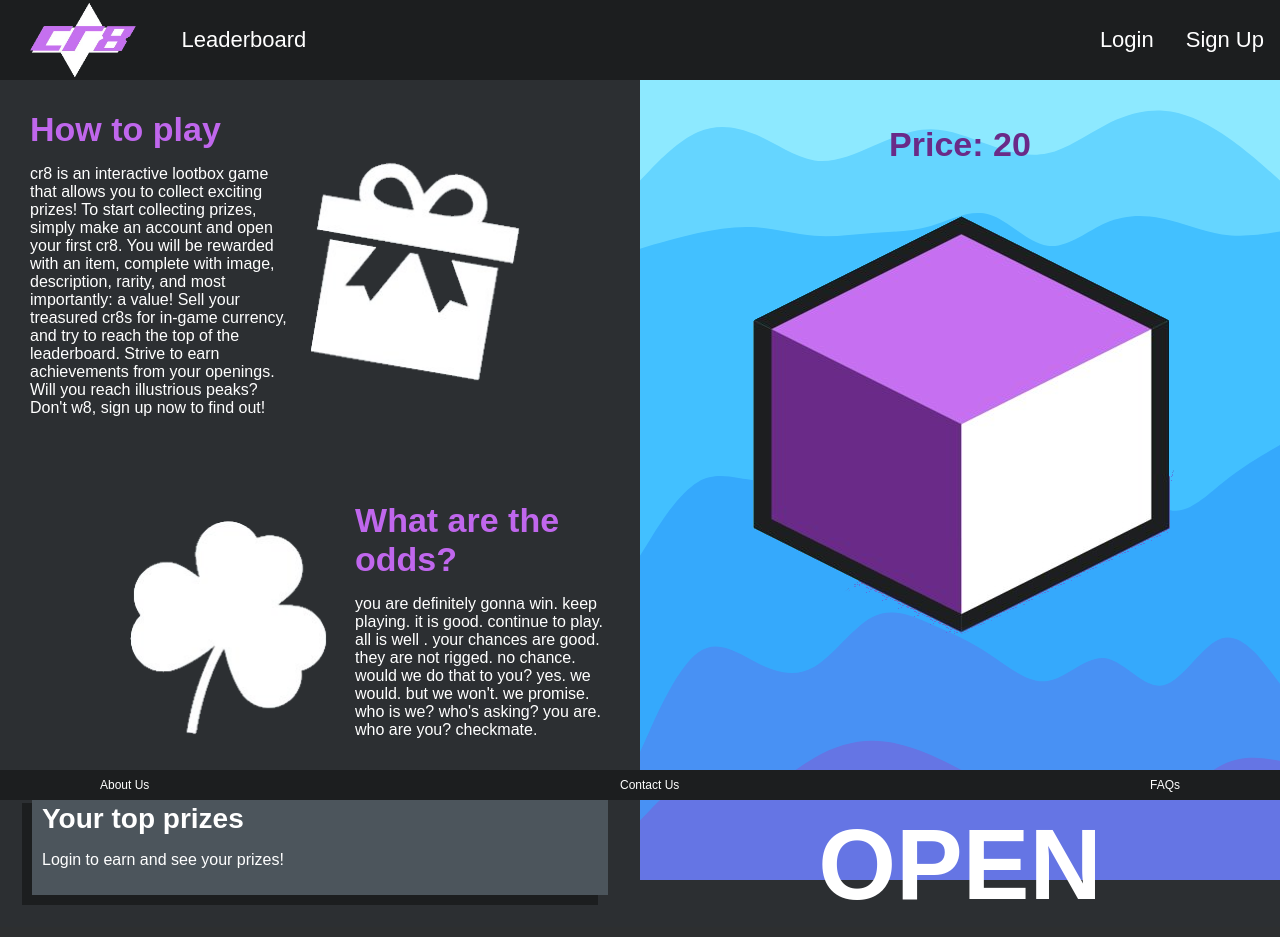
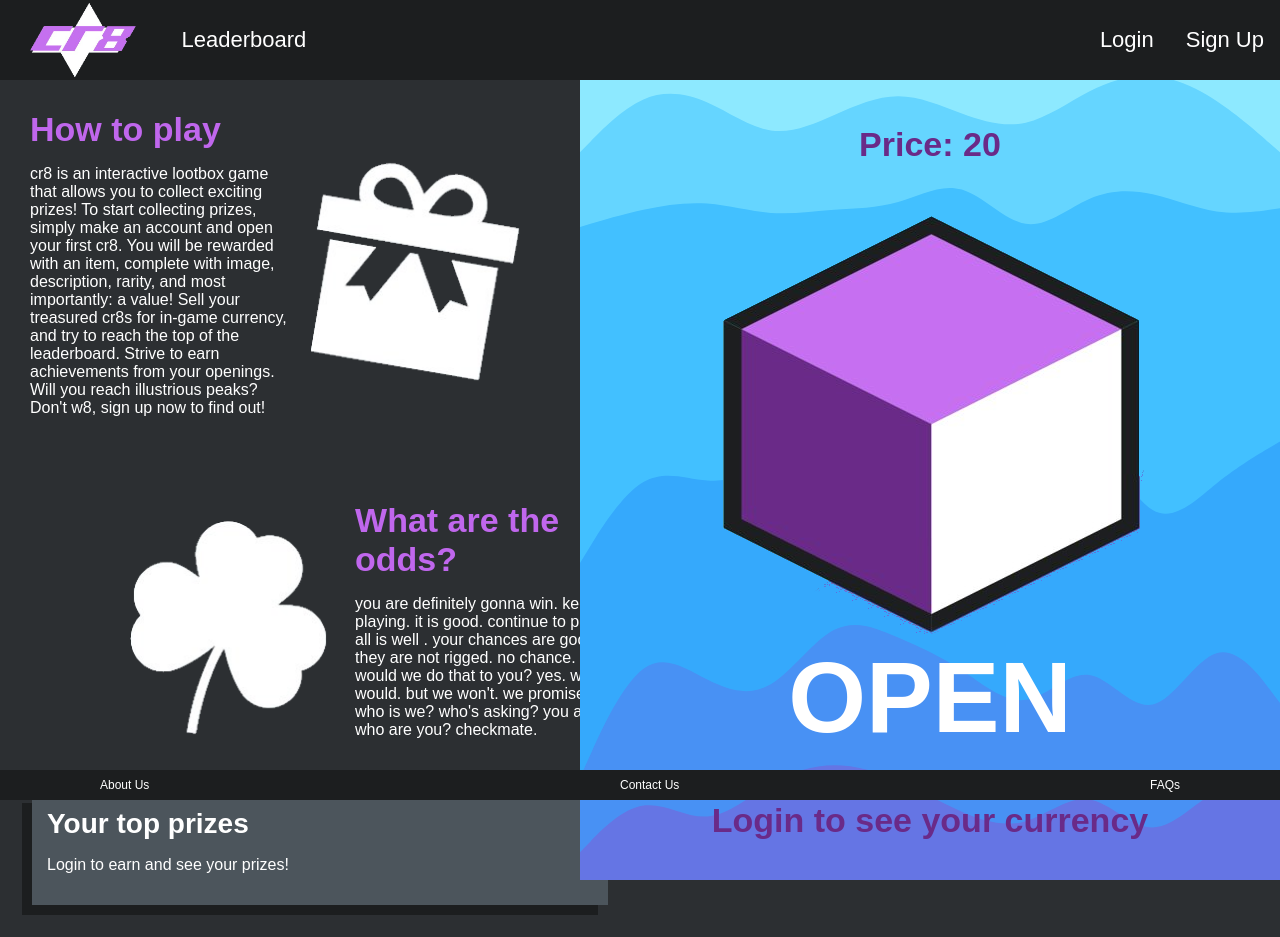
Before and after one commit to LorneBarnaby/WAD2-Team-2D, a Django app: page / in a window 1280 px wide. Before the commit the page ends 905 px from the top, so only its background shows below. Run offline with Django 3.2, Linux system fonts and the light colour scheme; some libraries are stand-ins or nearby versions.

Commit message:
Fixed open button being displayed off-screen

```diff
--- a/static/css/style.css
+++ b/static/css/style.css
@@ -23,6 +23,7 @@ h4{
 }
 h5{
     font-size: 100px;
+    margin:0;
 }
 h2{
     color: #c067ed;
@@ -125,10 +126,18 @@ h3{
     background-size: cover;
     background-image: url('stacked-waves1.svg');
 
+    display:flex;
+    justify-content: center;
+
+}
+
+#right_half_container{
+    height:500px;
+    width:700px;
 
     display: flex;
     flex-direction: column;
-    /*justify-content: space-evenly;*/
+    justify-content: flex-start;
     align-items: center;
 }
 
@@ -171,6 +180,12 @@ h3{
 
 }
 
+#cr8-box{
+    max-width: 100%;
+    height: auto;
+    width: auto\9;
+}
+
 /*.wrapper{*/
 /*    !*float:left;*!*/
 /*}*/
--- a/templates/cr8/index.html
+++ b/templates/cr8/index.html
@@ -47,7 +47,7 @@
             </div>
         </div>
         <div class="contentbox bottom">
-            <div style="padding:10px">
+            <div style="padding:15px">
                 <h3>Your top prizes</h3>
                 {% if user.is_authenticated %}
                     {% if user_prize_list %}
@@ -66,11 +66,8 @@
     </div>
 
     <div id="right_half">
-        {% if user.is_authenticated %}
-            <h4>Price: 20, currency: {{ user_currency }}</h4>
-        {% else %}
+        <div id="right_half_container">
             <h4>Price: 20</h4>
-        {% endif %}
             <div id="cr8-box-container">
                 <img id="cr8-box" src="{% static 'images/cr8_cube.png' %}" alt="Image of a cr8.">
             </div>
@@ -79,7 +76,12 @@
                     OPEN
                 </h5>
             </div>
-
+            {% if user.is_authenticated %}
+                <h4>Currency: {{ user_currency }}</h4>
+            {% else %}
+                <h4>Login to see your currency</h4>
+            {% endif %}
+        </div>
     </div>
     {#        <p>{{ UserProfile.user.username}}</p>#}
     {#        <img src={{ UserProfile.profileImage.url }}></img>#}
```
Lines whose indentation alone changed are shown as unchanged.
